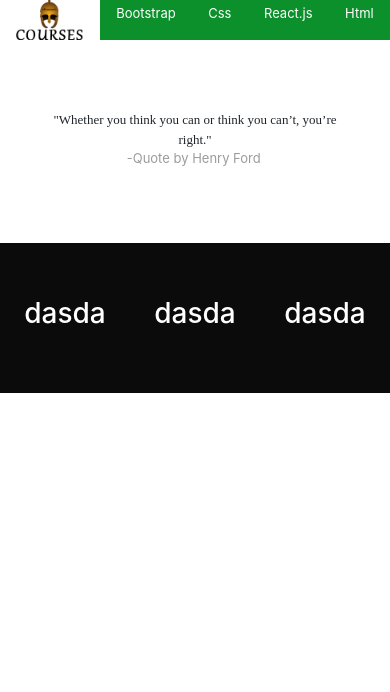
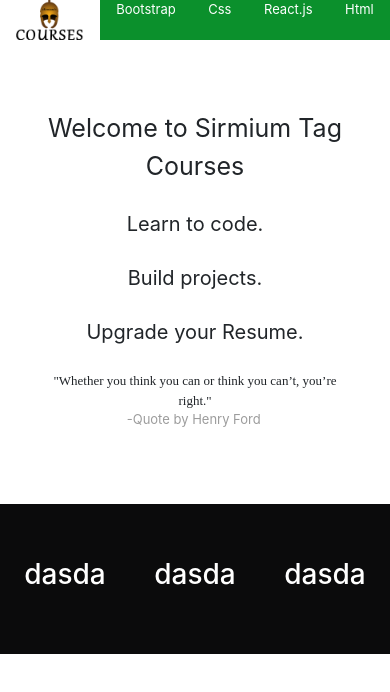
Before and after one commit to Badzonko/SirmiumTagCourses, a React (Create React App) app: page /Pocetna in a window 390 px wide. Shown: the top 692 px of the page. Built offline with nearby package versions, Linux system fonts and the light colour scheme.

Commit message:
Pocetna layout

```diff
--- a/src/App.css
+++ b/src/App.css
@@ -16,7 +16,25 @@ span{
 @media only screen and (max-width: 600px) {
   span {
     font-size: small;
+    display:grid;
+
   }
+.Naslov{
+  font-size:25px !important;
+  text-align: center;
+}
+.podnaslov{
+  font-size:20px !important;
+  display:grid;
+grid-template-columns: auto;
+justify-content: center;
+}
+}
+.podnaslov{
+  font-size:35px;
+  display:grid;
+grid-template-columns: auto;
+justify-content: center;
 }
 div footer{
   margin-top: 70px;
@@ -27,6 +45,12 @@ div footer{
   align-items: center !important;
   height: 150px;
   width: 100%;
+}
+.Naslov{
+  font-size: 65px;
+display:grid;
+grid-template-columns: auto;
+justify-content: center;
 }
 @import url('https://fonts.googleapis.com/css?family=Lobster&display=swap');
 .quote-section .Quote-wrapper{
--- a/src/Pocetna.js
+++ b/src/Pocetna.js
@@ -130,6 +130,11 @@ const quotes = [
       return(
       <div className="Quote">
           {/*<h1>Random Naruto Quote Generator</h1>*/}
+          <div><span className="Naslov">Welcome to Sirmium Tag Courses</span></div><br/>
+          <div><span className="podnaslov">Learn to code.</span></div><br/>
+          <div><span className="podnaslov">Build projects.</span></div><br/>
+          <div><span className="podnaslov">Upgrade your Resume.</span></div>
+          <br/>
           <Pocetna />
 
 
```
